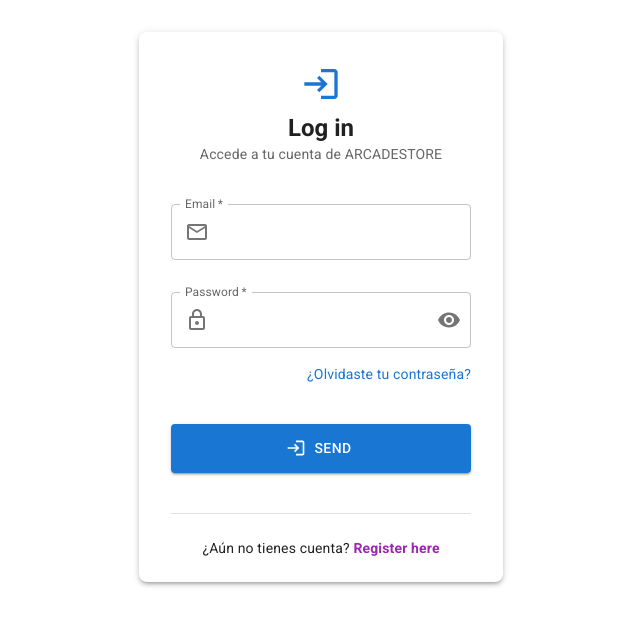
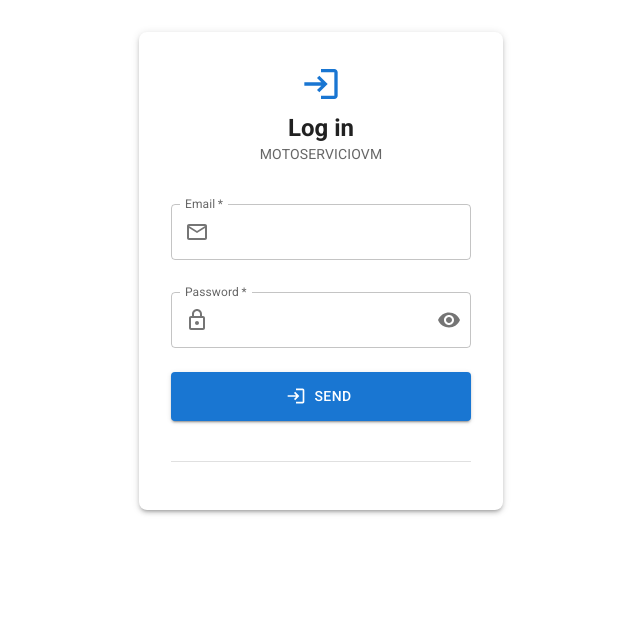
Before and after one commit to KEVIN01306/motoserviciovm, a React (Vite) app in the folder Front-end-motoserviciovm/: page /public/auth/login in a window 1280 px wide. Shown: the top 626 px of the page, without its empty margins (319-959 px from the left). Built offline with nearby package versions, Linux system fonts and the light colour scheme.

Commit message:
commit - despliegue

```diff
--- a/Front-end-motoserviciovm/src/layouts/Full/header/Header.tsx
+++ b/Front-end-motoserviciovm/src/layouts/Full/header/Header.tsx
@@ -6,7 +6,6 @@ import MenuIcon from "@mui/icons-material/Menu";
 import Typography from "@mui/material/Typography";
 import Avatar from "@mui/material/Avatar";
 
-import Search from "../../../components/utils/Search";
 import ShoppingCard from "../../../components/ShoppingCar/ShoppingCart";
 import { useAuthStore } from "../../../store/useAuthStore";
 import MenuActions from "./MenuActions";
@@ -64,7 +63,7 @@ const Header = ({ drawerWidth, handleDrawerToggle }: HeaderProps) => {
             </Toolbar>
 
             <Toolbar>
-                <Search />
+
             </Toolbar>
 
             <Toolbar
--- a/Front-end-motoserviciovm/src/layouts/Full/sider/Footer.tsx
+++ b/Front-end-motoserviciovm/src/layouts/Full/sider/Footer.tsx
@@ -1,22 +1,22 @@
-import { Box, Container,Typography,IconButton } from '@mui/material';
-import { Facebook, Instagram, X, GitHub, YouTube } from '@mui/icons-material';
+import { Box, Container,Typography,/*IconButton*/ } from '@mui/material';
+//import { Facebook, Instagram, X, GitHub, YouTube } from '@mui/icons-material';
 
 const Footer = () => {
   return (
     <Box sx={{ bgcolor: 'rgb(251, 251, 252)', color: '#1f2937', py: 6 }}>
       <Container maxWidth="lg">
         <Box display="flex" flexDirection="column" alignItems="flex-start" mb={4}>
-          <Box>
-            <IconButton color="inherit"><Facebook /></IconButton>
+          {/*<Box>
+            <IconButton color="inherit" ><Facebook /></IconButton>
             <IconButton color="inherit"><Instagram /></IconButton>
             <IconButton color="inherit"><X /></IconButton>
             <IconButton color="inherit"><GitHub /></IconButton>
             <IconButton color="inherit"><YouTube /></IconButton>
-          </Box>
+          </Box>*/}
         </Box>
         <Box mt={3} display={'flex'} justifyContent={'center'}>
           <Typography variant="body2" color="text.secondary">
-            © 2025 Tecnico en desarrollo de software 202460522.
+            © 2025 Moto Servicio Velásquez Monzón.
           </Typography>
         </Box>
       </Container>
--- a/Front-end-motoserviciovm/src/layouts/Full/sider/ItemsSider.tsx
+++ b/Front-end-motoserviciovm/src/layouts/Full/sider/ItemsSider.tsx
@@ -22,7 +22,7 @@ return (
             <Typography variant="h5" sx={{
               color: '#596d80',
               fontWeight: 'bold'
-             }}>ARCADESTORE</Typography>
+             }}>MOTO SERVICIO VM</Typography>
       </Toolbar>
       <List>
         {filteredMenu.map((item) => (
--- a/Front-end-motoserviciovm/src/layouts/Full/sider/MenuItems.tsx
+++ b/Front-end-motoserviciovm/src/layouts/Full/sider/MenuItems.tsx
@@ -1,15 +1,15 @@
 
-import { PiGameControllerFill, PiUserCheckDuotone } from "react-icons/pi";
+import { PiUserCheckDuotone } from "react-icons/pi";
 
 const MenuItems = [
-    {
+    /*{
         name: "Games",
         link: "/games",
         icon: PiGameControllerFill,
         roles: ['admin','user']
-    },
+    },*/
     {
-        name: "Users",
+        name: "Usuarios",
         link: "/users",
         icon: PiUserCheckDuotone,
         roles: ['admin']
--- a/Front-end-motoserviciovm/src/modules/Auth/pages/Login.tsx
+++ b/Front-end-motoserviciovm/src/modules/Auth/pages/Login.tsx
@@ -5,7 +5,7 @@ import {
     Typography,
     Box,
     Button,
-    Link,
+    //Link,
     Divider,
 } from '@mui/material';
 import {
@@ -46,7 +46,7 @@ const Login = () => {
             const user =  useAuthStore.getState().user
             successToast("Auth Succes: Hello " + user?.firstName)
             reset()
-            goTo('/games')
+            goTo('/users')
         } catch (err: any) {
             errorToast(err.message)
         }
@@ -63,16 +63,16 @@ const Login = () => {
                                 Log in
                             </Typography>
                             <Typography variant="body2" color="text.secondary">
-                                Accede a tu cuenta de ARCADESTORE
+                                MOTOSERVICIOVM
                             </Typography>
                         </Box>
                         <Box sx={{ mt: 2 }}>
                             <InputsForm register={register} errors={errors} control={control} watch={watch} setValue={setValue} />
-                            <Box sx={{ display: 'flex', justifyContent: 'flex-end', mt: 1, mb: 3 }}>
+                            {/*<Box sx={{ display: 'flex', justifyContent: 'flex-end', mt: 1, mb: 3 }}>
                                 <Link href="#" variant="body2" color="primary" sx={{ textDecoration: 'none' }}>
                                     ¿Olvidaste tu contraseña?
                                 </Link>
-                            </Box>
+                            </Box>*/}
 
                             <Button
                                 type="submit"
@@ -88,14 +88,14 @@ const Login = () => {
 
                         <Divider sx={{ my: 3 }} />
 
-                        <Box sx={{ textAlign: 'center' }}>
+                        {/*<Box sx={{ textAlign: 'center' }}>
                             <Typography variant="body2">
                                 ¿Aún no tienes cuenta?{' '}
                                 <Link href="/public/auth/register" variant="body2" color="secondary" sx={{ fontWeight: 'bold', textDecoration: 'none' }}>
                                     Register here
                                 </Link>
                             </Typography>
-                        </Box>
+                        </Box>*/}
 
                     </CardContent>
                 </Card>
--- a/Front-end-motoserviciovm/src/routes/Router.tsx
+++ b/Front-end-motoserviciovm/src/routes/Router.tsx
@@ -6,7 +6,7 @@ import { gamesRoutes } from "../modules/Games/routes";
 import { UsersRoutes } from "../modules/Users/routes";
 import { authRoutes } from "../modules/Auth/routes";
 
-const Home = lazy(() => import('../modules/Games/pages/GamesList'));
+const Home = lazy(() => import('../modules/Users/pages/UsersList'));
 
 
 const Router = [
```
Also changed, not shown: 1 other file (tests, documents, lock files or other folders).
